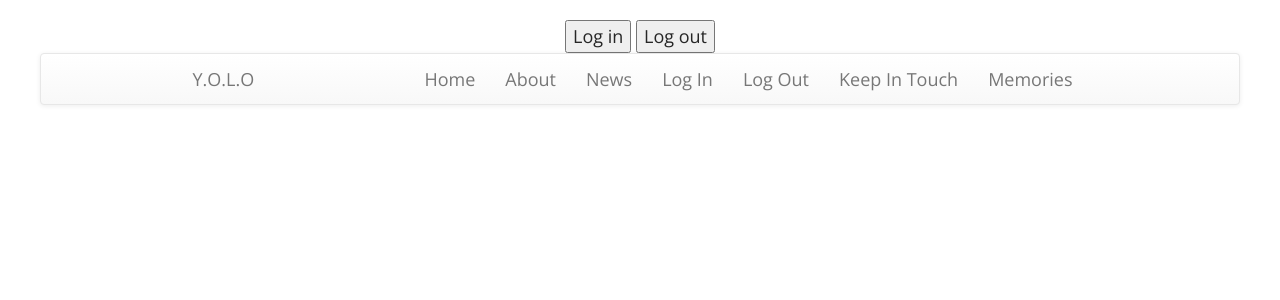
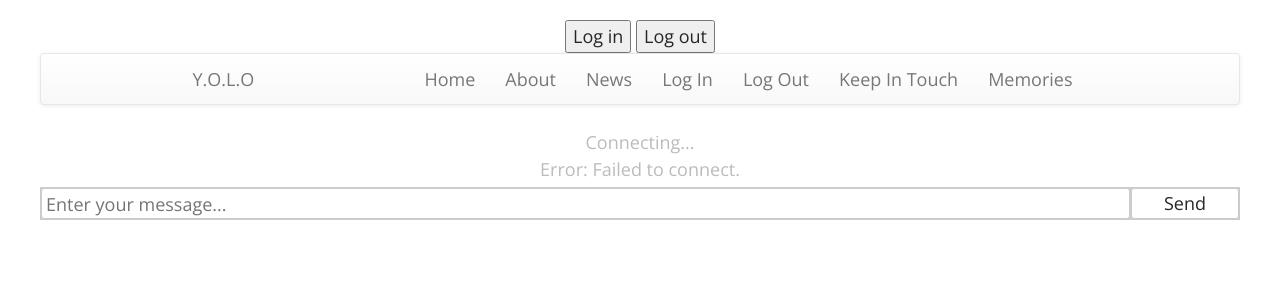
Before and after one commit to mustang0364/devpersonalproject, a React (Create React App) app: page /twilio in a window 1280 px wide. Shown: the top 300 px of the page. Built offline with nearby package versions, Linux system fonts and the light colour scheme; no server answers; what google-maps-react would draw is missing.

Commit message:
npm start crashing everything else good

```diff
--- a/src/App.js
+++ b/src/App.js
@@ -9,6 +9,7 @@ import Map from './components/Map';
 import KeepInTouch from  './components/KeepInTouch';
 import Profile from './components/Profile';
 import Logos from './components/Logos';
+import Twilio from './components/Twilio/Twilio';
 import Cuba from './components/Cuba'
 
 
@@ -108,6 +109,8 @@ class App extends Component {
         <Route path="/places" component ={Places}/>
         <Route path="/profile" component ={Profile}/>
         <Route path="/logos" component ={Logos}/>
+        <Route path="/twilio" component ={Twilio}/>
+
 
 
 
--- a/src/components/KeepInTouch.js
+++ b/src/components/KeepInTouch.js
@@ -1,5 +1,6 @@
 import React, { Component } from 'react';
 import{Link} from 'react-router-dom';
+
 
 import './KeepInTouch.css'
 
@@ -40,6 +41,7 @@ export default class KeepInTouch extends Component {
               </div>
           </div>
           </Link>
+
       </div>
 
   </div>
--- a/src/components/News.js
+++ b/src/components/News.js
@@ -2,6 +2,7 @@ import React, { Component } from 'react';
 import { Grid, Row, Col, Image } from 'react-bootstrap';
 import axios from  'axios';
 import './News.css';
+import TwilioChat from './Twilio/TwilioChat'
 
 
 import Crypto from './Crypto';
--- /dev/null
+++ b/src/components/Twilio/MesageForm.js
@@ -0,0 +1,40 @@
+import React, { Component } from 'react'
+import PropTypes from 'prop-types'
+import './messageForm.css'
+
+class MessageForm extends Component {
+  static propTypes = {
+    onMessageSend: PropTypes.func.isRequired,
+  }
+
+  componentDidMount = () => {
+    this.input.focus()
+  }
+
+  handleFormSubmit = (event) => {
+    event.preventDefault()
+    this.props.onMessageSend(this.input.value)
+    this.input.value = ""
+  }
+
+  render() {
+    return (
+      <form className="MessageForm" onSubmit={this.handleFormSubmit}>
+        <div className="input-container">
+          <input
+            type="text"
+            ref={(node) => (this.input = node)}
+            placeholder="Enter your message..."
+          />
+        </div>
+        <div className="button-container">
+          <button type="submit">
+            Send
+          </button>
+        </div>
+      </form>
+    )
+  }
+}
+
+export default MessageForm
--- /dev/null
+++ b/src/components/Twilio/Message.js
@@ -0,0 +1,30 @@
+import React, { Component } from 'react'
+import PropTypes from 'prop-types'
+import classNames from "classnames"
+import './message.css'
+
+class Message extends Component {
+  static propTypes = {
+    author: PropTypes.string,
+    body: PropTypes.string.isRequired,
+    me: PropTypes.bool,
+  }
+
+  render() {
+    const classes = classNames('Message', {
+      log: !this.props.author,
+      me: this.props.me
+    })
+
+    return (
+      <div className={classes}>
+        {this.props.author && (
+          <span className="author">{this.props.author}:</span>
+        )}
+        {this.props.body}
+      </div>
+    )
+  }
+}
+
+export default Message
--- /dev/null
+++ b/src/components/Twilio/MessageList.js
@@ -0,0 +1,30 @@
+import React, { Component } from 'react'
+import PropTypes from 'prop-types'
+import Message from './Message'
+import './messageList.css'
+
+class MessageList extends Component {
+  static propTypes = {
+    messages: PropTypes.arrayOf(PropTypes.object)
+  }
+
+  static defaultProps = {
+    messages: [],
+  }
+
+  componentDidUpdate = () => {
+    this.node.scrollTop = this.node.scrollHeight
+  }
+
+  render() {
+    return (
+      <div className="MessageList" ref={(node) => (this.node = node)}>
+        {this.props.messages.map((message, i) => (
+          <Message key={i} {...message} />
+        ))}
+      </div>
+    )
+  }
+}
+
+export default MessageList
--- /dev/null
+++ b/src/components/Twilio/Twilio.js
@@ -0,0 +1,116 @@
+import React, { Component } from 'react';
+import MessageForm from './MesageForm';
+import MessageList from './MessageList';
+import TwilioChat from 'twilio-chat';
+import $ from 'jquery';
+import './twilioChat.css'
+
+
+
+
+class Twilio extends Component {
+  constructor(props) {
+    super(props);
+    this.state = {
+      messages: [],
+      username: null,
+      channel: null,
+    }
+  }
+
+  componentDidMount = () => {
+    this.getToken()
+      .then(this.createChatClient)
+      .then(this.joinGeneralChannel)
+      .then(this.configureChannelEvents)
+      .catch((error) => {
+        this.addMessage({ body: `Error: ${error.message}` })
+      })
+  }
+
+  getToken = () => {
+    return new Promise((resolve, reject) => {
+      this.addMessage({ body: 'Connecting...' })
+
+      $.getJSON('/token', (token) => {
+        this.setState({ username: token.identity })
+        resolve(token)
+      }).fail(() => {
+
+        reject(Error('Failed to connect.'))
+      })
+    })
+  }
+
+  createChatClient = (token) => {
+    return new Promise((resolve, reject) => {
+      resolve(new TwilioChat(token.jwt))
+    })
+  }
+
+  joinGeneralChannel = (chatClient) => {
+    return new Promise((resolve, reject) => {
+      chatClient.getSubscribedChannels().then(() => {
+        chatClient.getChannelByUniqueName('general').then((channel) => {
+          this.addMessage({ body: 'Joining general channel...' })
+          this.setState({ channel })
+
+          channel.join().then(() => {
+            this.addMessage({ body: `Joined general channel as ${this.state.username}` })
+            window.addEventListener('beforeunload', () => channel.leave())
+          }).catch(() => reject(Error('Could not join general channel.')))
+
+          resolve(channel)
+        }).catch(() => this.createGeneralChannel(chatClient))
+      }).catch(() => reject(Error('Could not get channel list.')))
+    })
+  }
+
+  createGeneralChannel = (chatClient) => {
+    return new Promise((resolve, reject) => {
+      this.addMessage({ body: 'Creating general channel...' })
+      chatClient
+        .createChannel({ uniqueName: 'general', friendlyName: 'General Chat' })
+        .then(() => this.joinGeneralChannel(chatClient))
+        .catch(() => reject(Error('Could not create general channel.')))
+    })
+  }
+
+  addMessage = (message) => {
+    const messageData = { ...message, me: message.author === this.state.username }
+    this.setState({
+      messages: [...this.state.messages, messageData],
+    })
+  }
+
+  handleNewMessage = (text) => {
+    if (this.state.channel) {
+      this.state.channel.sendMessage(text)
+    }
+  }
+
+  configureChannelEvents = (channel) => {
+    channel.on('messageAdded', ({ author, body }) => {
+      this.addMessage({ author, body })
+    })
+
+    channel.on('memberJoined', (member) => {
+      this.addMessage({ body: `${member.identity} has joined the channel.` })
+    })
+
+    channel.on('memberLeft', (member) => {
+      this.addMessage({ body: `${member.identity} has left the channel.` })
+    })
+  }
+
+  render() {
+    return (
+      <div className="TwilioChatt">
+        <MessageList messages={this.state.messages} />
+        <MessageForm onMessageSend={this.handleNewMessage} />
+      </div>
+    )
+  }
+}
+
+export default Twilio;
--- /dev/null
+++ b/src/components/Twilio/message.css
@@ -0,0 +1,17 @@
+.Message {
+    line-height: 1.5em;
+  }
+
+  .Message.log {
+    color: #bbb;
+  }
+
+  .Message .author {
+    font-weight: bold;
+    color: #888;
+    margin: 0 5px 0 0;
+  }
+
+  .Message.me .author {
+    color: #b6191e;
+  }
--- /dev/null
+++ b/src/components/Twilio/messageForm.css
@@ -0,0 +1,29 @@
+.MessageForm {
+    display: flex;
+    background: #ccc;
+  }
+
+  .MessageForm .input-container {
+    flex: 1;
+    margin: 1px;
+  }
+
+  .MessageForm .button-container {
+    flex: 0 0 6em;
+    margin: 1px 1px 1px 0;
+  }
+
+  .MessageForm input, .MessageForm button {
+    background: #fff;
+    border-radius: 3px;
+    border: 1px solid #ccc;
+    box-sizing: border-box;
+    font-size: inherit;
+    height: 100%;
+    outline: none;
+    width: 100%;
+  }
+
+  .MessageForm input {
+    padding: 0 0 0 4px;
+  }
--- /dev/null
+++ b/src/components/Twilio/messageList.css
@@ -0,0 +1,4 @@
+.MessageList {
+    overflow-y: auto;
+    padding: 4px;
+  }
--- /dev/null
+++ b/src/components/Twilio/twilioChat.css
@@ -0,0 +1,23 @@
+.TwilioChat {
+    border: 1px solid #ccc;
+    border-radius: 3px;
+    height: 400px;
+    width: 600px;
+    margin: .5em;
+    font-size: 13px;
+    display: flex;
+    flex-direction: column;
+  }
+
+  .TwilioChat .MessageList {
+    box-sizing: border-box;
+    flex: 1;
+  }
+
+  .TwilioChat .MessageForm {
+    background: #eee;
+    border-top: 1px solid #ccc;
+    border-radius: 0 0 3px 3px;
+    box-sizing: border-box;
+    flex: 0 0 30px;
+  }
```
Also changed, not shown: package.json (+12 -3 lines), 2 other files (tests, documents, lock files or other folders).
